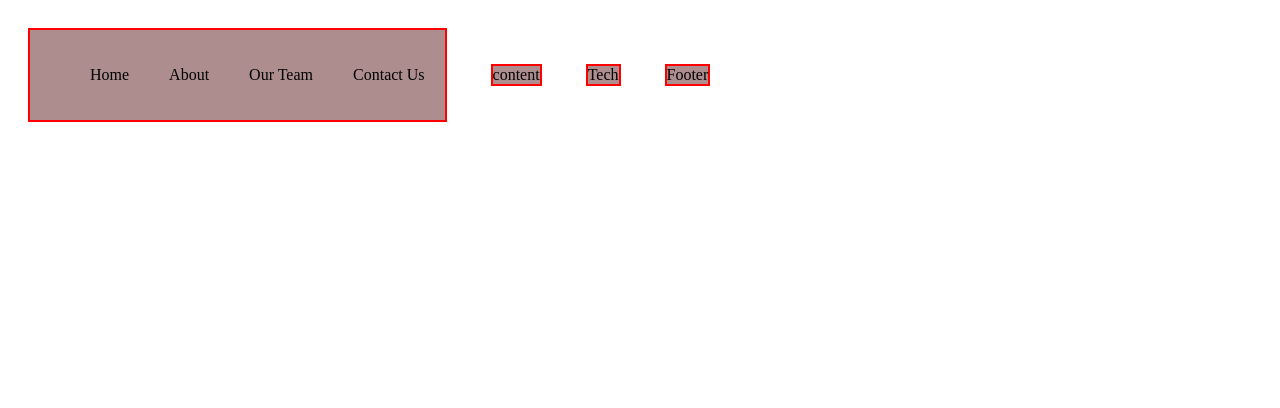
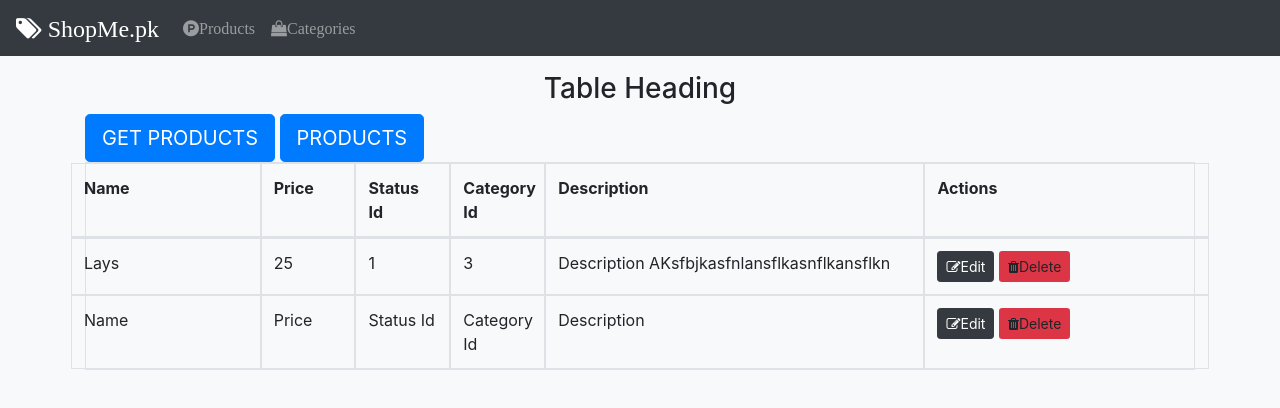
Before and after one commit to OkraGrey/OkraTT, a plain HTML site: page index.html in a window 1280 px wide. Drawn offline with nearby package versions, Linux system fonts and the light colour scheme.

Commit message:
Bootsrap 4 Aschok Koyi

```diff
--- a/index.html
+++ b/index.html
@@ -5,19 +5,85 @@
     <meta http-equiv="X-UA-Compatible" content="IE=edge">
     <meta name="viewport" content="width=device-width, initial-scale=1.0">
     <link rel="stylesheet" href="style.css">
+      <!-- Bootstrap CSS -->
+      <link rel="stylesheet" href="https://cdn.jsdelivr.net/npm/bootstrap@4.6.2/dist/css/bootstrap.min.css" integrity="sha384-xOolHFLEh07PJGoPkLv1IbcEPTNtaed2xpHsD9ESMhqIYd0nLMwNLD69Npy4HI+N" crossorigin="anonymous">
+      <link rel="stylesheet" href="https://maxcdn.bootstrapcdn.com/font-awesome/4.7.0/css/font-awesome.min.css">
+
     <title>CSS</title>
 </head>
-<body>
-    <nav class="zone nav">
-        <ul>
-            <li>Home</li>
-            <li>About</li>
-            <li>Our Team</li>
-            <li>Contact Us</li>
-        </ul>
-    </nav>
-    <div class="zone content">content</div>
-    <div class="zone technologies">Tech</div>
-    <div class="zone footer">Footer</div>
+<body class="bg-light">
+    <header>
+        <div >
+            <nav class="navbar navbar-expand-sm navbar-dark bg-dark">
+                <a class="fa fa-tags navbar-brand  " href="#" style="font-size: 1.5em;"> ShopMe.pk</a>
+                <button class="navbar-toggler d-lg-none" type="button" data-toggle="collapse" data-target="#collapsibleNavId" aria-controls="collapsibleNavId"
+                    aria-expanded="false" aria-label="Toggle navigation">
+                    <span class="navbar-toggler-icon"></span>
+                </button>
+                <div class="collapse navbar-collapse" id="collapsibleNavId">
+                    <ul class="navbar-nav mr-auto mt-2 mt-lg-0">
+                        <li class="nav-item ">
+                            <a class="nav-link fa fa-product-hunt my-1" href="#">Products </a>
+                        </li>
+                        <li class="nav-item ">
+                            <a class="nav-link fa fa-shopping-bag my-1" href="#">Categories </a>
+                        </li>
+                    </ul>
+
+                </div>
+            </nav>
+        </div>
+    </header>
+
+    <section class="container my-3">
+        <h3 class="center">Table Heading</h3>
+        <button class="btn btn-lg btn-primary" id="Get" >GET PRODUCTS</button>
+        <button class="btn btn-lg btn-primary" id="Get1" > PRODUCTS</button>
+        <table class="table table-bordered" id="t">
+            <thead>
+                <tr class="row">
+                    <th class="col-2">Name</th>
+                    <th class="col-1">Price</th>
+                    <th class="col-1">Status Id</th>
+                    <th class="col-1">Category Id</th>
+                    <th class="col-4">Description</th>
+                    <th class="col-3">Actions</th>
+                </tr>
+            </thead>
+            <tbody>
+                <tr class="row">
+                    <td class="col-2">Lays</td>
+                    <td class="col-1">25</td>
+                    <td class="col-1">1</td>
+                    <td class="col-1">3</td>
+                    <td class="col-4">Description AKsfbjkasfnlansflkasnflkansflkn</td>
+                    <td class="col-3">
+                        <!-- <button class="btn btn-sm btn-success"><i class="fa fa-get-pocket"></i>Get </button>
+                        <button class="btn btn-sm btn-warning"><i class="fa fa-plus"></i>Create </button>  -->
+                        <button class="btn btn-sm btn-dark"><i class="fa fa-edit"></i>Edit </button>
+                        <button class="btn btn-sm bg-danger"><i class="fa fa-trash"></i>Delete </button>
+                    </td>
+                </tr>
+                <tr class="row">
+                    <td class="col-2">Name</td>
+                    <td class="col-1">Price</td>
+                    <td class="col-1">Status Id</td>
+                    <td class="col-1">Category Id</td>
+                    <td class="col-4">Description</td>
+                    <td class="col-3">
+                        <!-- <button class="btn btn-sm btn-success"><i class="fa fa-get-pocket"></i>Get </button>
+                        <button class="btn btn-sm btn-warning"><i class="fa fa-plus"></i>Create </button>  -->
+                        <button class="btn btn-sm btn-dark"><i class="fa fa-edit"></i>Edit </button>
+                        <button class="btn btn-sm bg-danger"><i class="fa fa-trash"></i>Delete </button>
+                    </td>
+                </tr>
+            </tbody>
+        </table>
+    </section>
+
+
+    <script src="./index.js"></script>
+    <script src="https://cdn.jsdelivr.net/npm/jquery@3.5.1/dist/jquery.slim.min.js" integrity="sha384-DfXdz2htPH0lsSSs5nCTpuj/zy4C+OGpamoFVy38MVBnE+IbbVYUew+OrCXaRkfj" crossorigin="anonymous"></script>
+
 </body>
 </html>
--- /dev/null
+++ b/index.js
@@ -0,0 +1,88 @@
+
+const url = "https://localhost:7259/api/v1/Product";
+var count=0;
+let tt= document.getElementById("t");
+// let dataArray;
+// function getData() {
+//     fetch(url, { method: "GET" })
+//     .then((response) => response.json())
+//     .then((data) => {
+//      console.log(data);
+//      return data;
+//     })
+//     .catch((error) => {
+//       console.log(error);
+//       alert(error);
+//     });
+// }
+// dataArray=getData();
+
+let data;
+async function getapi(url) {
+
+    // Storing response
+    const response = await fetch(url);
+
+    // Storing data in form of JSON
+    data = await response.json();
+    console.log(data);
+    showTable();
+
+}
+
+function showTable(){
+
+    let t= document.getElementById("t");
+        let tab =
+            `<tr>
+              <th>Name</th>
+              <th>Price</th>
+              <th>Status Id</th>
+              <th>Category Id</th>
+              <th>Description</th>
+              <th>Actions</th>
+             </tr>`;
+
+        // Loop to access all rows
+        for (let r of data) {
+            tab += `<tr>
+        <td>${r.name} </td>
+        <td>${r.price}</td>
+        <td>${r.statusId}</td>
+        <td>${r.categoryId}</td>
+        <td>${r.description}</td>
+        <td><button class="btn btn-sm btn-dark"><i class="fa fa-edit"></i>Edit </button>
+        <button class="btn btn-sm bg-danger"><i class="fa fa-trash"></i>Delete </button> </td>
+
+    </tr>`;
+        }
+        count%2==0?document.getElementById("t").innerHTML = tab:document.getElementById("t").innerHTML=  document.getElementById("tt");
+          count++;
+
+}
+// const button=document.getElementById("Get");
+// button.addEventListener("onclick",getapi(url));
+const btn = document.getElementById('Get');
+const btn1 = document.getElementById('Get1');
+btn.addEventListener('click',(event)=>{
+    getapi(url);
+}
+);
+btn1.addEventListener('click',(event)=>{
+    console.log(data.list);
+
+}
+);
+// function postData(){
+//     url="https://reqres.in/api/users";
+//     data ={name:"Hasnain" ,job:"abcd"};
+//     params = {
+//         method : "post",
+//         headers :{
+//             "Content-Type": "application/json"
+//         },
+//         body :JSON.stringify(data)
+//     }
+//     fetch(url,params).then(response=>response.json()).then(data=>console.log(data));
+// }
+// postData();
--- a/style.css
+++ b/style.css
@@ -1,19 +1,4 @@
-.zone {
-    display: inline-block;
-    margin: 20px;
-    border: 2px solid red;
-    background-color: rgb(173, 141, 141);
-
+.center{
+    display: flex;
+    justify-content: center;
 }
-
-ul {
-    list-style: none;
-    display: flex;
-    /* margin: 20px; */
-    /* flex-direction: row-reverse; */
-}
-
-li {
-    /* padding: 20px; */
-    margin: 20px;
-}
```
